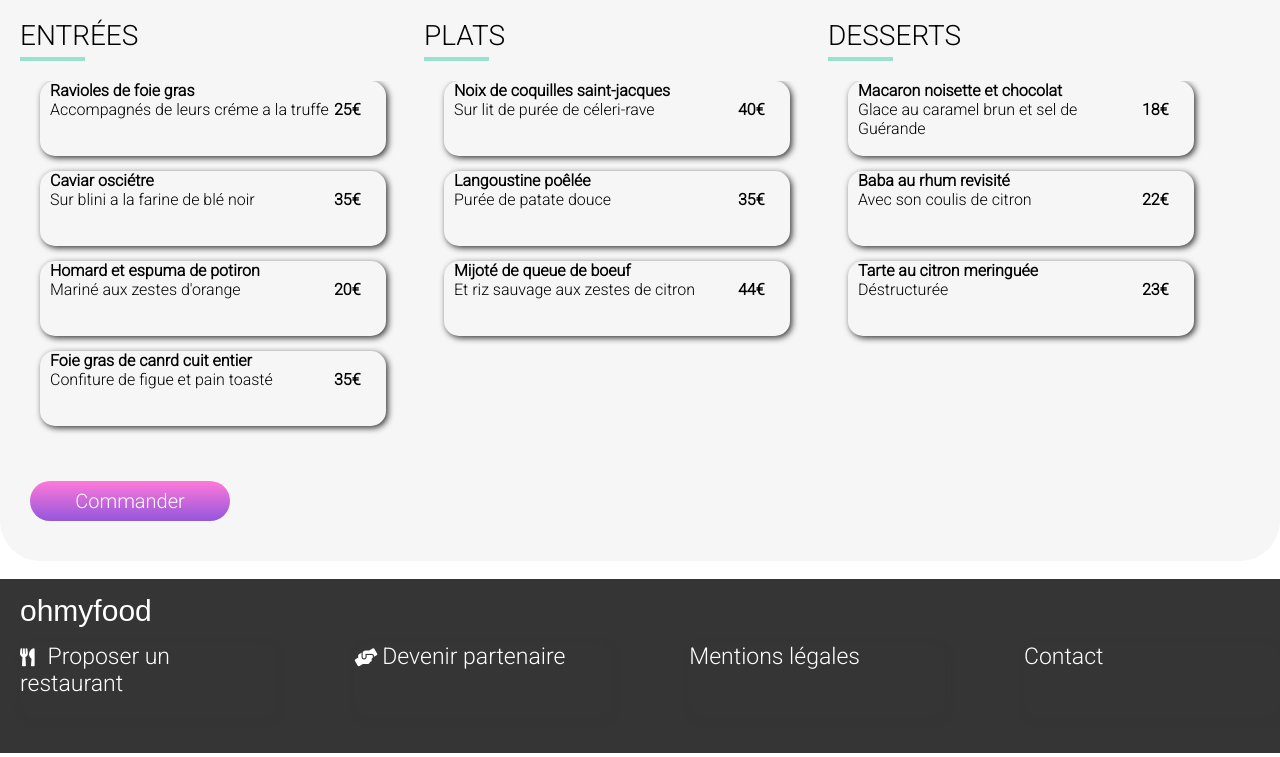
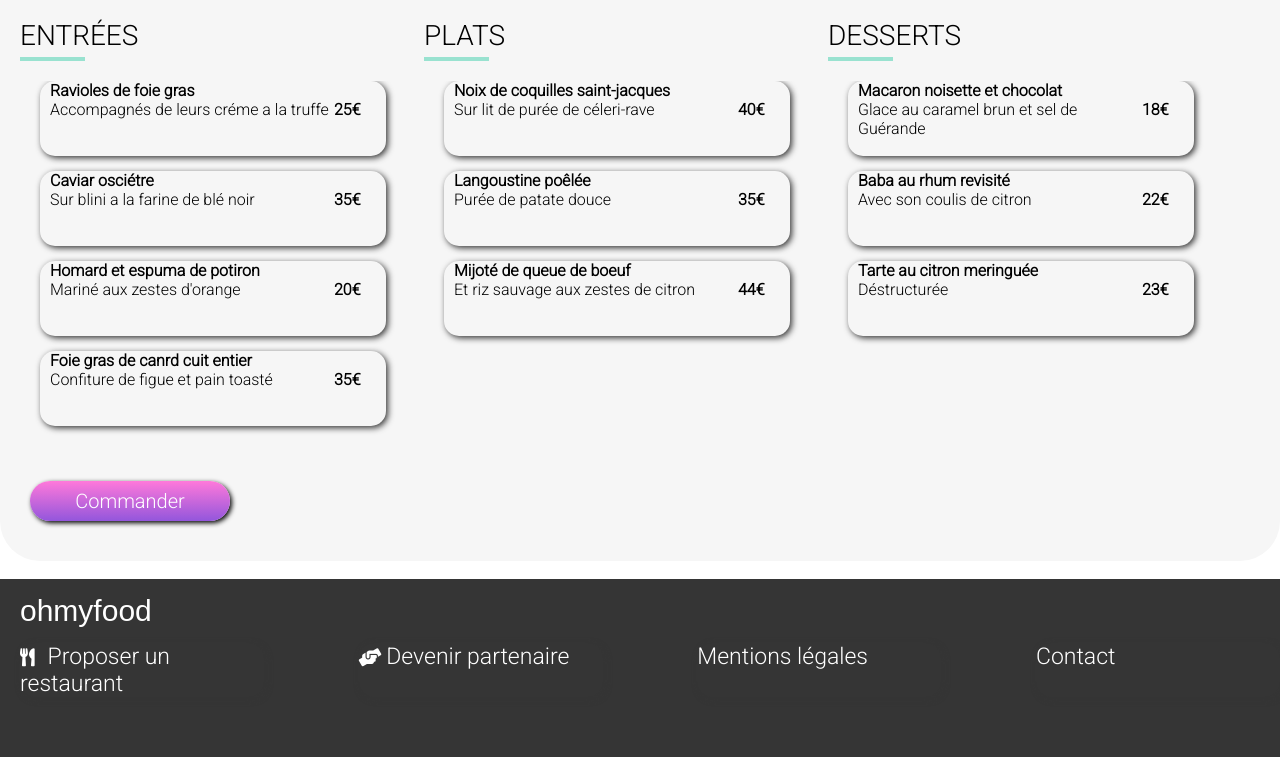
Before and after one commit to jonathan-lejeune-code/LejeuneJonathan_3_11102020, a plain HTML site: page menu/menu2.html in a window 1280 px wide. Shown: the part 521-1278 px from the top of the page. Drawn offline with Linux system fonts and the light colour scheme; a web font is replaced by a local one.

Commit message:
maj ombre button +footer menu

```diff
--- a/menu/sass/composant/_bouton.scss
+++ b/menu/sass/composant/_bouton.scss
@@ -13,8 +13,10 @@
     background: linear-gradient($color-secondary, $color-primary);
     text-decoration: none;
     text-align: center;
+    @include shadow(2px, 2px, 5px,black);
     &:hover{
         opacity: 0.8;
+        @include shadow(2px, 2px, 5px,black);
     }
 }
 
--- a/menu/sass/layout/_footer.scss
+++ b/menu/sass/layout/_footer.scss
@@ -2,6 +2,7 @@
 footer {
     background-color: $color-grey-dark;
     width: 100%;
+
     padding-top: 15px;
     padding-bottom: 15px;
     position: absolute;
@@ -21,18 +22,24 @@ footer {
 footer ul {
     display: flex;
     justify-content: space-between;
+    margin-left: 60px;
+    margin-bottom: 30px;
     & li {
         list-style-type: none;
-        margin-left: 20px;
-        margin-bottom: 20px;
+        margin-left: -40px;
         @include police2;
         width: 20%;
+        height: auto;
         font-size: 23px;
         & a {
             text-decoration: none;
             color: $color-white;
         }
     }
+}
+footer ul {
+    display: flex;
+    justify-content: space-between;
     & i {
         width: 12px;
         font-size: 18px;
@@ -55,13 +62,14 @@ footer ul {
     }
     footer ul {
         flex-direction: column;
+        margin-bottom: 20px;
         & li {
-            width: 80%;
+            width: 90%;
             font-size: 18px;
             margin-bottom: 10px;
         }
         & i {
-            font-size: 15px;
+            font-size: 16px;
         }
     }
 }
```
Also changed, not shown: menu/css/style_1.css, menu/css/style_1.min.css, 2 other files.
